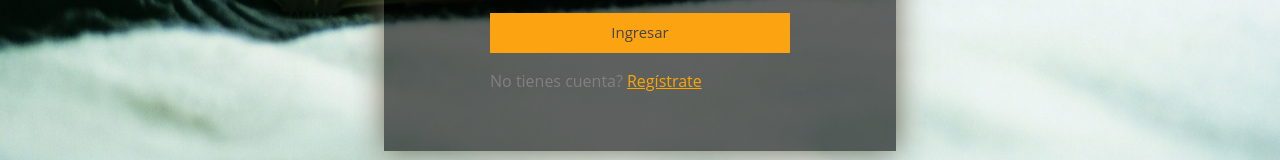
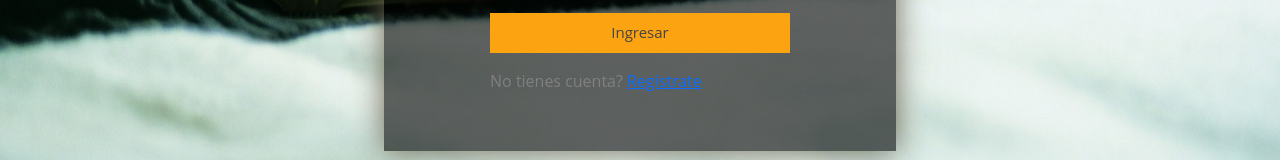
Before and after one commit to emmcors/Login, a React (Create React App) app: page / in a window 1280 px wide. Shown: the part 529-689 px from the top of the page. Built offline with nearby package versions, Linux system fonts and the light colour scheme.

Commit message:
design 2

```diff
--- a/src/pages/Login/LoginIndex.js
+++ b/src/pages/Login/LoginIndex.js
@@ -4,7 +4,8 @@ import { tokenLogin } from "../../services/TokenLogin";
 //import { protec } from "../../services/Protected";
 
 import {
-    Redirect
+    Redirect,
+    Link
 }from "react-router-dom";
 
 import Label from "./Components/Label/Label";
@@ -121,7 +122,7 @@ const Login = () => {
                             </button>
                         </div>
                         <div className="my-3">
-                            <span className="registro-container">No tienes cuenta? <a className="reg" href="/user">Regístrate</a></span>
+                            <span className="registro-container">No tienes cuenta? <Link to="/user">Regístrate</Link></span>
                         </div>
                     </div>
                 </div>
```
